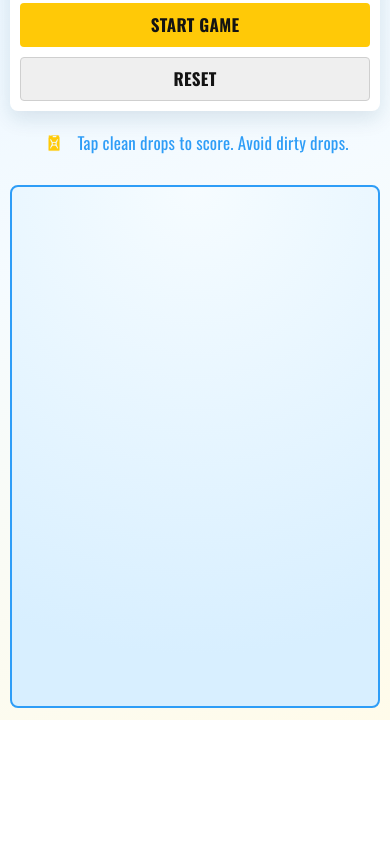
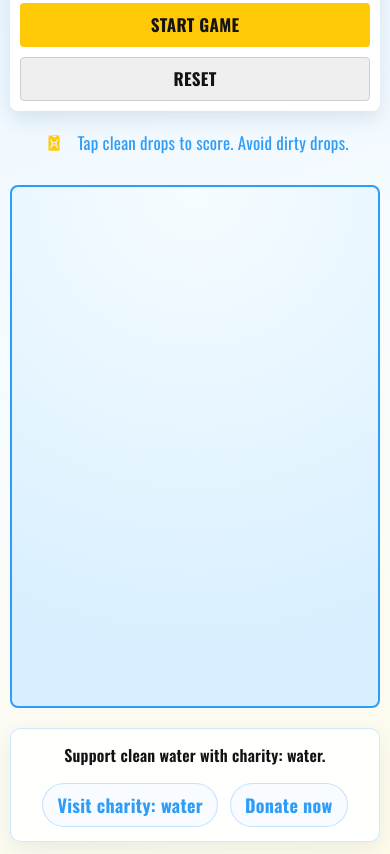
Before and after one commit to BATTLEOO/Completed-charity-water-Game, a plain HTML site: page index.html in a window 390 px wide. Shown: the part 293-1147 px from the top of the page. Before the commit the page ends 1013 px from the top, so only its background shows below. Drawn offline with nearby package versions, Linux system fonts and the light colour scheme; a web font is replaced by a local one.

Commit message:
Add footer with charity links and improve drop burst positioning

```diff
--- a/index.html
+++ b/index.html
@@ -39,6 +39,14 @@
         <div id="game-container">
         </div>
         <div id="celebration-overlay" class="celebration-overlay" aria-live="polite" aria-atomic="true"></div>
+
+        <footer class="game-footer" aria-label="charity water links">
+            <p class="footer-copy">Support clean water with charity: water.</p>
+            <div class="footer-links">
+                <a href="https://www.charitywater.org/" target="_blank" rel="noopener noreferrer">Visit charity: water</a>
+                <a href="https://www.charitywater.org/donate" target="_blank" rel="noopener noreferrer">Donate now</a>
+            </div>
+        </footer>
     </div>
 
     <script src="script.js"></script>
--- a/script.js
+++ b/script.js
@@ -212,7 +212,7 @@ function createObstacle() {
   obstacle.style.animationDuration = `${Math.random() * 1.4 + 2.2}s`;
   obstacle.style.setProperty("--obstacle-fall-distance", `${gameContainer.clientHeight + 40}px`);
 
-  obstacle.addEventListener("click", () => {
+  obstacle.addEventListener("click", (event) => {
     if (!gameRunning || !challengeActive) return;
 
     score -= 4;
@@ -374,11 +374,10 @@ function spawnBurstAtPointer(event, className, symbol) {
   const burst = document.createElement("div");
   burst.className = `drop-burst ${className}`;
 
-  const containerRect = gameContainer.getBoundingClientRect();
-  burst.style.left = `${event.clientX - containerRect.left}px`;
-  burst.style.top = `${event.clientY - containerRect.top}px`;
+  burst.style.left = `${event.clientX}px`;
+  burst.style.top = `${event.clientY}px`;
   burst.textContent = symbol;
-  gameContainer.appendChild(burst);
+  document.body.appendChild(burst);
   burst.addEventListener("animationend", () => burst.remove());
 }
 
--- a/styles.css
+++ b/styles.css
@@ -283,7 +283,7 @@ body {
 }
 
 .drop-burst {
-    position: absolute;
+    position: fixed;
     width: 42px;
     height: 42px;
     margin-left: -21px;
@@ -316,6 +316,10 @@ body {
     box-shadow: 0 0 0 4px rgba(19, 19, 19, 0.18);
 }
 
+.drop-burst {
+    transform: translate(-50%, -50%);
+}
+
 .game-title {
     color: var(--cw-ink);
     font-family: "Libre Baskerville", Georgia, "Times New Roman", serif;
@@ -335,6 +339,63 @@ body {
     letter-spacing: 0.35px;
     margin-bottom: 20px;
     text-align: center;
+}
+
+.game-footer {
+    width: 800px;
+    max-width: 100%;
+    display: flex;
+    align-items: center;
+    justify-content: space-between;
+    gap: 16px;
+    padding: 14px 18px;
+    border-radius: 10px;
+    background: rgba(255, 255, 255, 0.92);
+    border: 1px solid rgba(46, 157, 247, 0.22);
+    box-shadow: 0 8px 20px rgba(14, 62, 97, 0.08);
+}
+
+.footer-copy {
+    color: var(--cw-ink);
+    font-family: "Oswald", "Avenir Next", Avenir, "Trebuchet MS", "Segoe UI", sans-serif;
+    font-size: 16px;
+    font-weight: 600;
+    letter-spacing: 0.2px;
+}
+
+.footer-links {
+    display: flex;
+    flex-wrap: wrap;
+    gap: 12px;
+    justify-content: flex-end;
+}
+
+.footer-links a {
+    display: inline-flex;
+    align-items: center;
+    min-height: 44px;
+    padding: 8px 14px;
+    border-radius: 999px;
+    border: 1px solid rgba(46, 157, 247, 0.25);
+    color: var(--cw-blue);
+    background: #f8fbff;
+    font-family: "Jersey 25", "Oswald", "Avenir Next", Avenir, "Trebuchet MS", "Segoe UI", sans-serif;
+    font-size: 18px;
+    font-weight: 700;
+    letter-spacing: 0.3px;
+    text-decoration: none;
+    transition: transform 0.15s ease, background-color 0.15s ease, color 0.15s ease;
+}
+
+.footer-links a:hover {
+    background: var(--cw-yellow);
+    color: var(--cw-ink);
+    transform: translateY(-1px);
+}
+
+.footer-links a:focus-visible {
+    outline: 3px solid rgba(46, 157, 247, 0.35);
+    outline-offset: 2px;
 }
 
 .tagline-good {
@@ -417,15 +478,15 @@ body {
 
 @keyframes burstPop {
     0% {
-        transform: scale(0.4);
+        transform: translate(-50%, -50%) scale(0.4);
         opacity: 0;
     }
     35% {
-        transform: scale(1.05);
+        transform: translate(-50%, -50%) scale(1.05);
         opacity: 1;
     }
     100% {
-        transform: translateY(-26px) scale(1.2);
+        transform: translate(-50%, -50%) translateY(-26px) scale(1.2);
         opacity: 0;
     }
 }
@@ -458,6 +519,10 @@ body {
 
 @media (max-width: 850px) {
     .game-wrapper, .score-panel, #game-container, .feedback-message {
+        width: 95vw;
+    }
+
+    .game-footer {
         width: 95vw;
     }
 
@@ -515,6 +580,16 @@ body {
         height: 26px;
     }
 
+    .game-footer {
+        flex-direction: column;
+        align-items: stretch;
+        text-align: center;
+    }
+
+    .footer-links {
+        justify-content: center;
+    }
+
     #game-container {
         height: 62vh;
         min-height: 320px;
```
